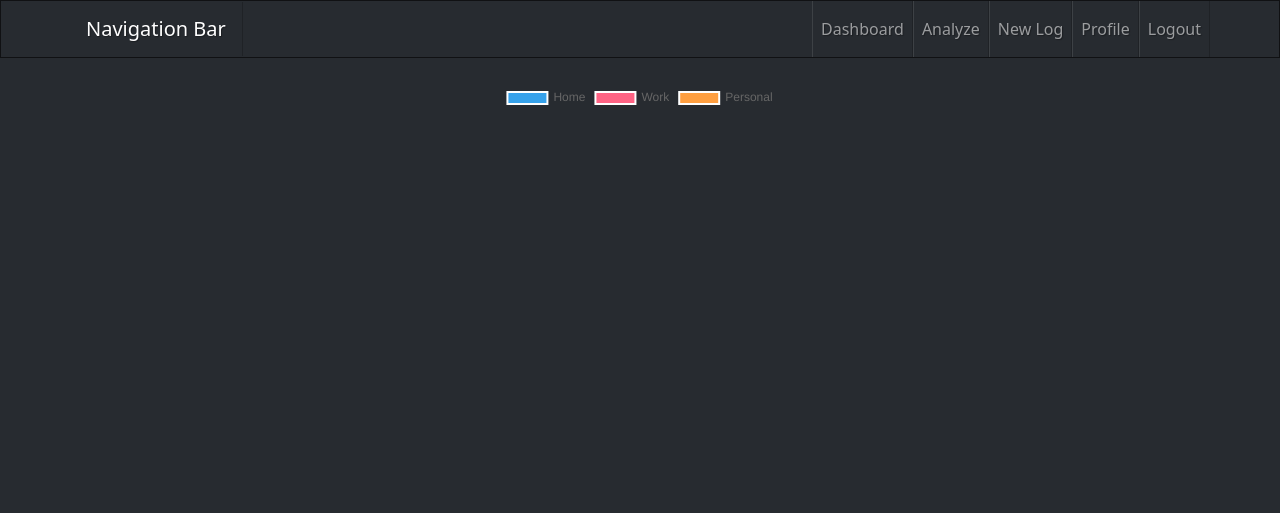
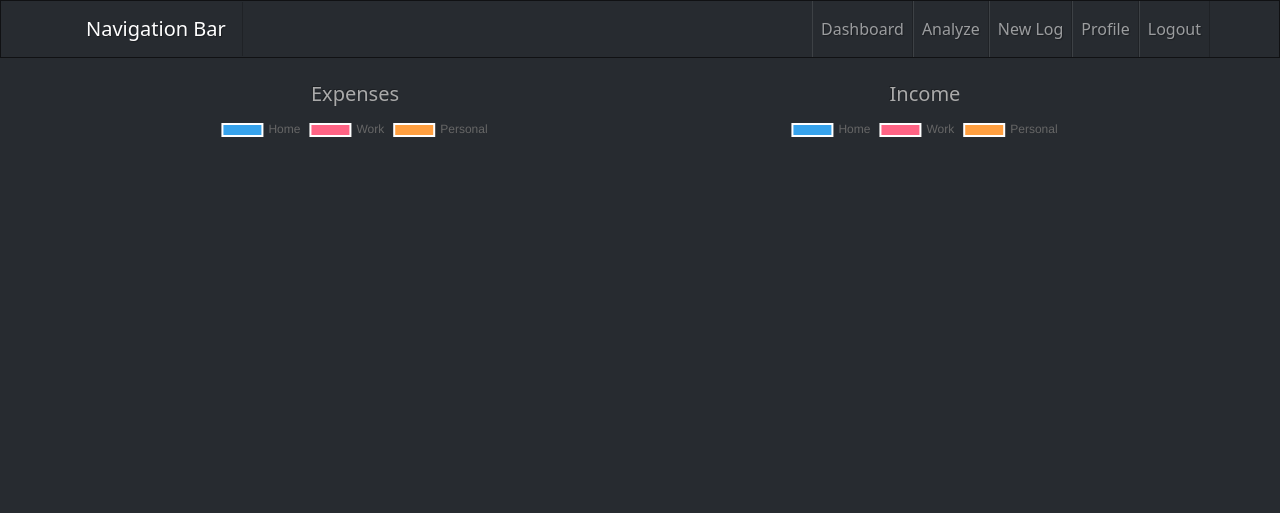
Before and after one commit to Ashita-Sharma/Finance-Tracker, a Flask app: page /analyze in a window 1280 px wide. Shown: the top 513 px of the page. Run offline with Flask 3, Linux system fonts and the light colour scheme; the visitor is signed in with stand-in values (Sample User, id 1); data that the repository does not hold is empty.

Commit message:
added income chart as well

```diff
--- a/app.py
+++ b/app.py
@@ -149,7 +149,17 @@ def analyze():
         work_expense = expense_by_category.get('work', 0)
         personal_expense = expense_by_category.get('personal', 0)
 
-        return render_template('analyze.html', work_expense=work_expense, home_expense=home_expense, personal_expense=personal_expense)
+        cursor.execute(
+            "SELECT category, SUM(amount) FROM TASKS WHERE type = 'income' AND user_id = ? GROUP BY category",
+            (session['user_id'],))
+        category_totals = cursor.fetchall()
+
+        income_by_category = {row[0]: row[1] for row in category_totals}
+        home_income = income_by_category.get('home', 0)
+        work_income = income_by_category.get('work', 0)
+        personal_income = income_by_category.get('personal', 0)
+
+        return render_template('analyze.html', work_expense=work_expense, home_expense=home_expense, personal_expense=personal_expense, work_income = work_income, home_income = home_income, personal_income = personal_income)
 
 
 @app.route('/new-log', methods=['GET', 'POST'])
--- a/templates/analyze.html
+++ b/templates/analyze.html
@@ -1,19 +1,29 @@
 {% extends "base.html" %}
 
-{% block title %}Dashboard{% endblock %}
+{% block title %}Analyze{% endblock %}
 
 {% block content %}
 
-<div style="width: 300px; height: 300px; margin: auto;">
-<div>
+<script src="https://cdn.jsdelivr.net/npm/chart.js"></script>
+
+<div class="row">
+    <div class="col-md-6">
+        <h5 class="text-center">Expenses</h5>
+        <div style="height: 400px;">
             <canvas id="ExpensesDistribution"></canvas>
         </div>
-<script src="https://cdn.jsdelivr.net/npm/chart.js"></script>
+    </div>
+    <div class="col-md-6">
+        <h5 class="text-center">Income</h5>
+        <div style="height: 400px;">
+            <canvas id="IncomeDistribution"></canvas>
+        </div>
+    </div>
+</div>
 
 <script>
-  const ctx = document.getElementById('ExpensesDistribution');
-
-  new Chart(ctx, {
+    const ctx1 = document.getElementById('ExpensesDistribution');
+    new Chart(ctx1, {
         type: 'pie',
         data: {
             labels: ['Home', 'Work', 'Personal'],
@@ -22,12 +32,21 @@
                 data: [{{ home_expense }}, {{ work_expense }}, {{ personal_expense }}],
             }]
         },
-    options: {
-        responsive: true,
-        maintainAspectRatio: true
-    }
+        options: { responsive: true, maintainAspectRatio: false }
+    });
+
+    const ctx2 = document.getElementById('IncomeDistribution');
+    new Chart(ctx2, {
+        type: 'pie',
+        data: {
+            labels: ['Home', 'Work', 'Personal'],
+            datasets: [{
+                label: 'Income received',
+                data: [{{ home_income }}, {{ work_income }}, {{ personal_income }}],
+            }]
+        },
+        options: { responsive: true, maintainAspectRatio: false }
     });
 </script>
-    </div>
 
 {% endblock %}
```
Lines whose indentation alone changed are shown as unchanged.
